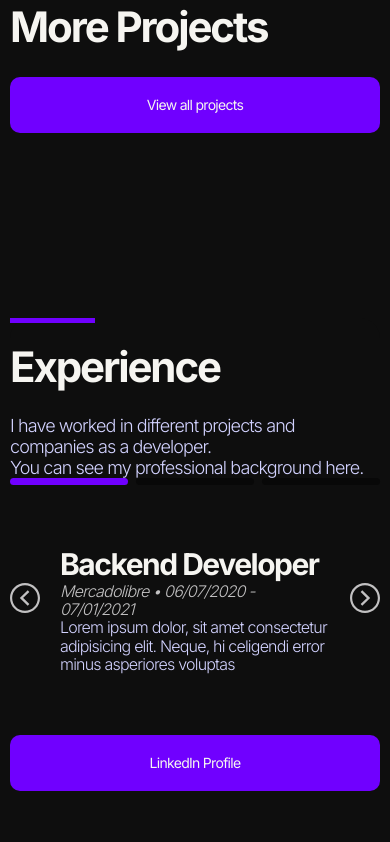
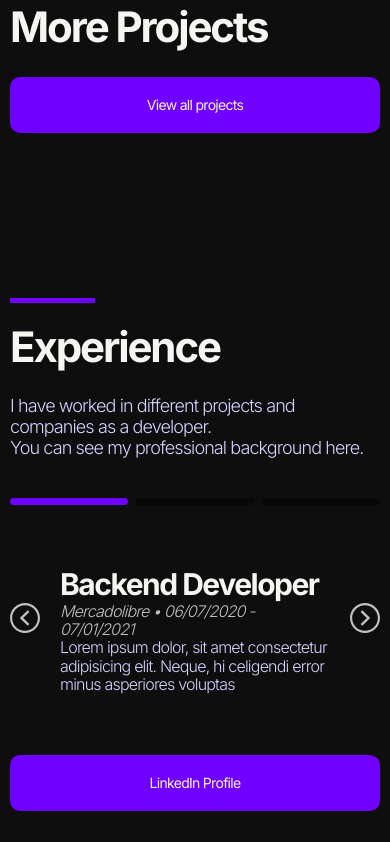
Before and after one commit to GomezFrannco/react-portfolio, a React (Vite) app: page / in a window 390 px wide. Shown: the part 2388-3230 px from the top of the page. Built offline with nearby package versions, Linux system fonts and the light colour scheme.

Commit message:
Change experience title margin for mobile

```diff
--- a/src/layout/main/main.layout.scss
+++ b/src/layout/main/main.layout.scss
@@ -100,7 +100,7 @@
         justify-content: space-between;
         margin-bottom: 3.4375rem;
         @include m-queries(500px) {
-          margin-bottom: 0;
+          margin-bottom: 40px;
           flex-direction: column;
         }
         .title__introduction {
```
